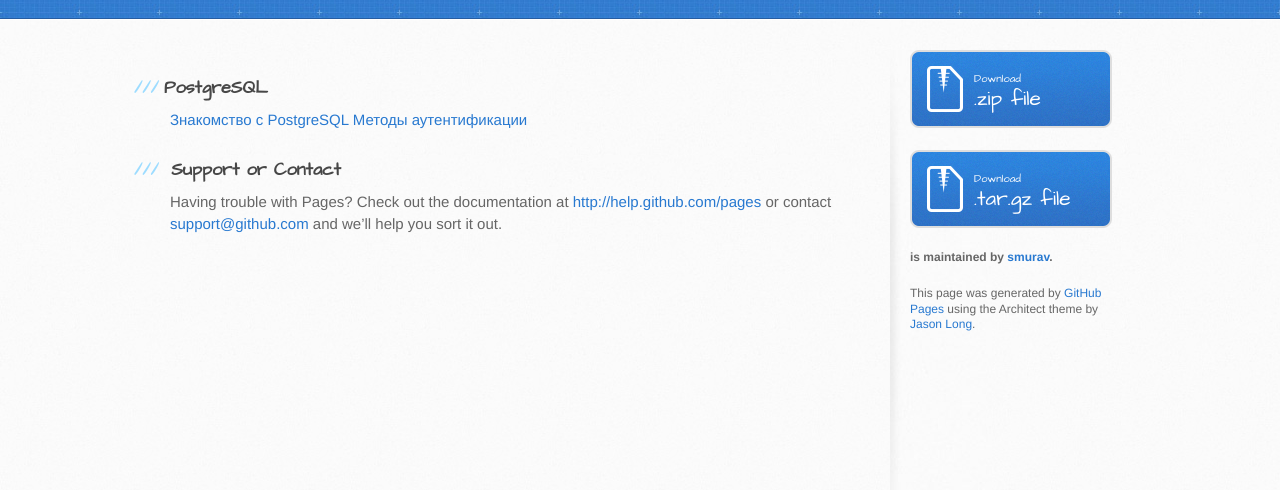
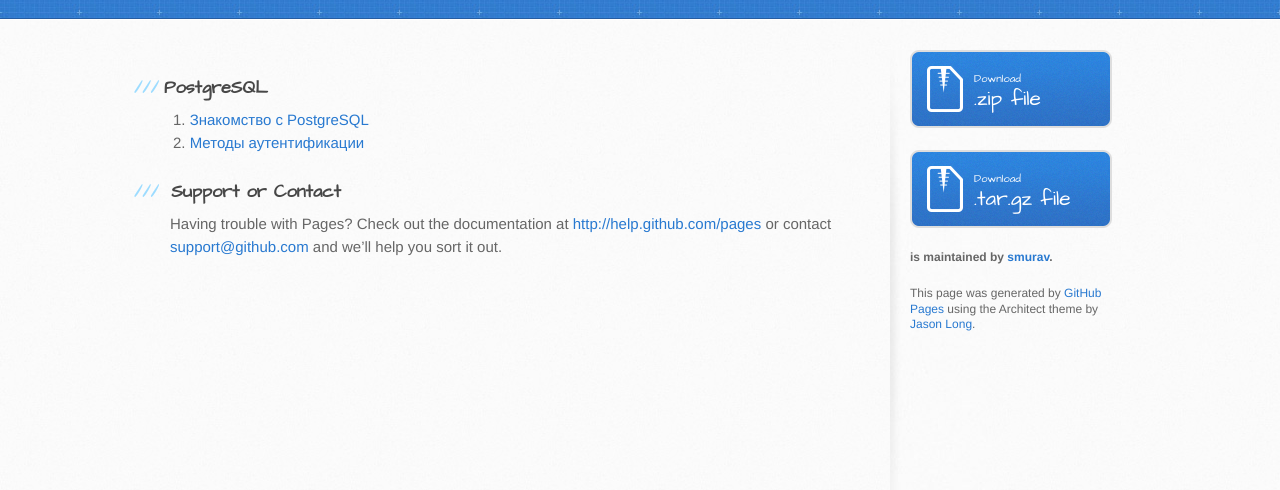
Before and after one commit to smurav/db36, a plain HTML site: page index.html in a window 1280 px wide. Shown: the part 148-638 px from the top of the page. Drawn offline with Linux system fonts and the light colour scheme.

Commit message:
Нумерованный список

```diff
--- a/index.html
+++ b/index.html
@@ -28,10 +28,10 @@
       <div class="inner clearfix">
         <section id="main-content">
           <h3>PostgreSQL</h3>
-
-<a href="./presentations/pg_introduction.svg">Знакомство с PostgreSQL</a>
-<a href="./presentations/pg_authentication.svg">Методы аутентификации</a>
-
+            <ol>
+          <li><a href="./presentations/pg_introduction.svg">Знакомство с PostgreSQL</a></li>
+          <li><a href="./presentations/pg_authentication.svg">Методы аутентификации</a></li>
+            </ol>
 <h3>
 <a name="support-or-contact" class="anchor" href="#support-or-contact"><span class="octicon octicon-link"></span></a>Support or Contact</h3>
 
```
